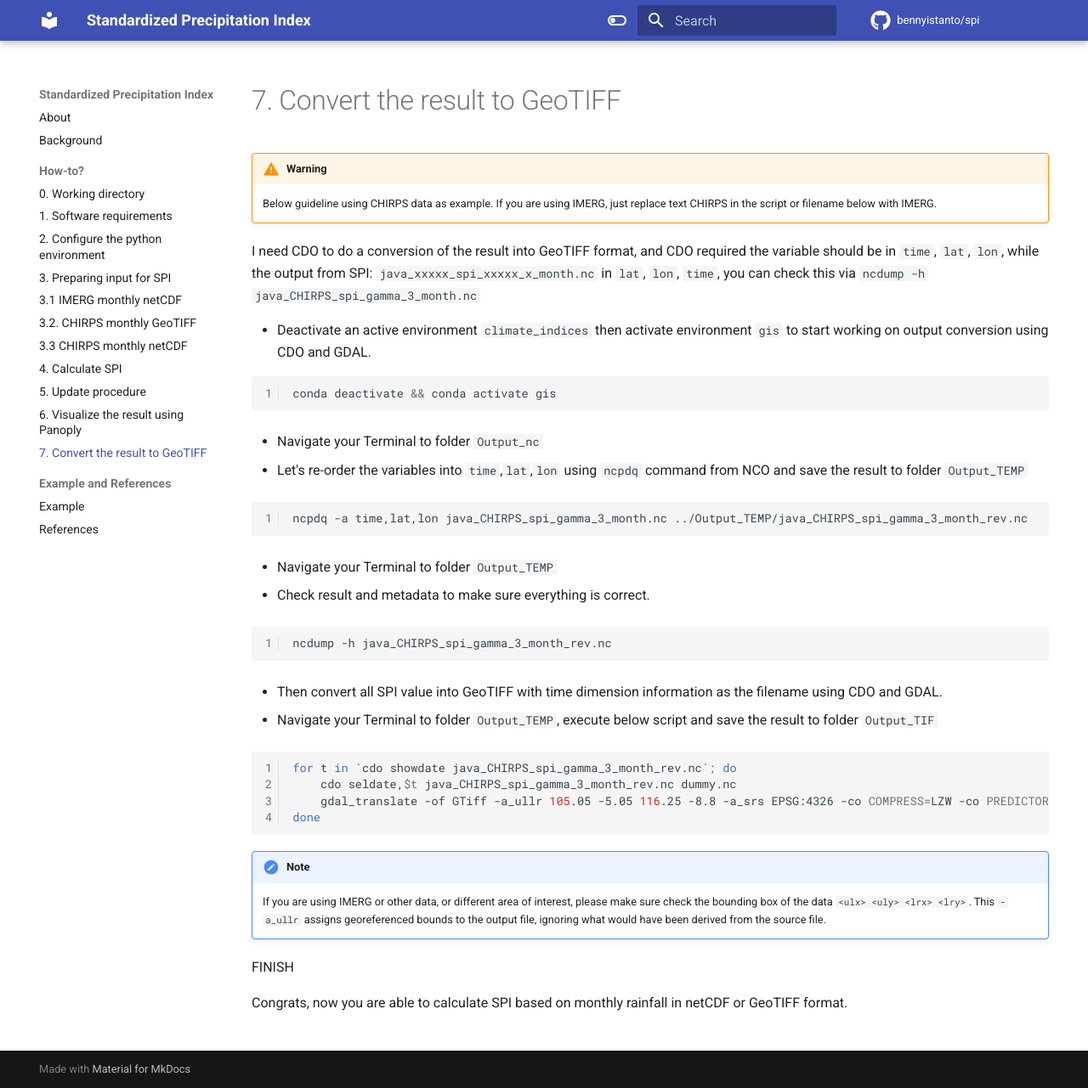
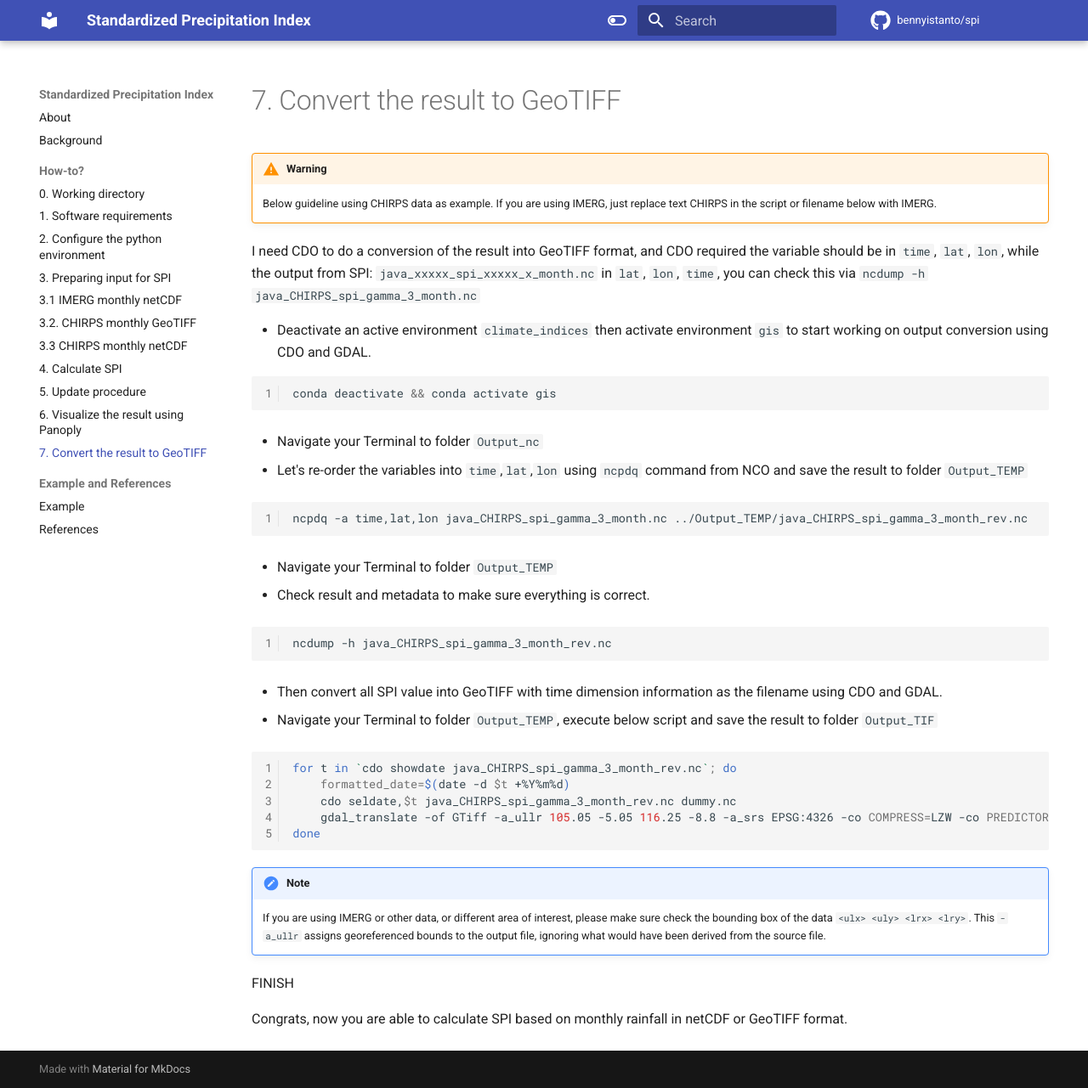
Before and after one commit to bennyistanto/spi, an MkDocs documentation site: the page built from docs/conversion.md, in a window 1280 px wide and 1281 px high. Shown: the whole window at 85% size. Built offline with MkDocs 1.6.1 and Material for MkDocs 9.7.7, drawn with Linux system fonts in a browser that asks for light colours; comment, search, counter and statistics services are not loaded.

Commit message:
Update conversion.md

````diff
--- a/docs/conversion.md
+++ b/docs/conversion.md
@@ -33,8 +33,9 @@
 
 ``` bash
 for t in `cdo showdate java_CHIRPS_spi_gamma_3_month_rev.nc`; do
+    formatted_date=$(date -d $t +%Y%m%d)
     cdo seldate,$t java_CHIRPS_spi_gamma_3_month_rev.nc dummy.nc
-    gdal_translate -of GTiff -a_ullr 105.05 -5.05 116.25 -8.8 -a_srs EPSG:4326 -co COMPRESS=LZW -co PREDICTOR=1 dummy.nc ../Output_TIF/java_cli_chirps-v2.0.$t.spi3.tif
+    gdal_translate -of GTiff -a_ullr 105.05 -5.05 116.25 -8.8 -a_srs EPSG:4326 -co COMPRESS=LZW -co PREDICTOR=1 dummy.nc ../Output_TIF/java_cli_chirps_spi3_${formatted_date}.tif
 done
 ```
 
````
